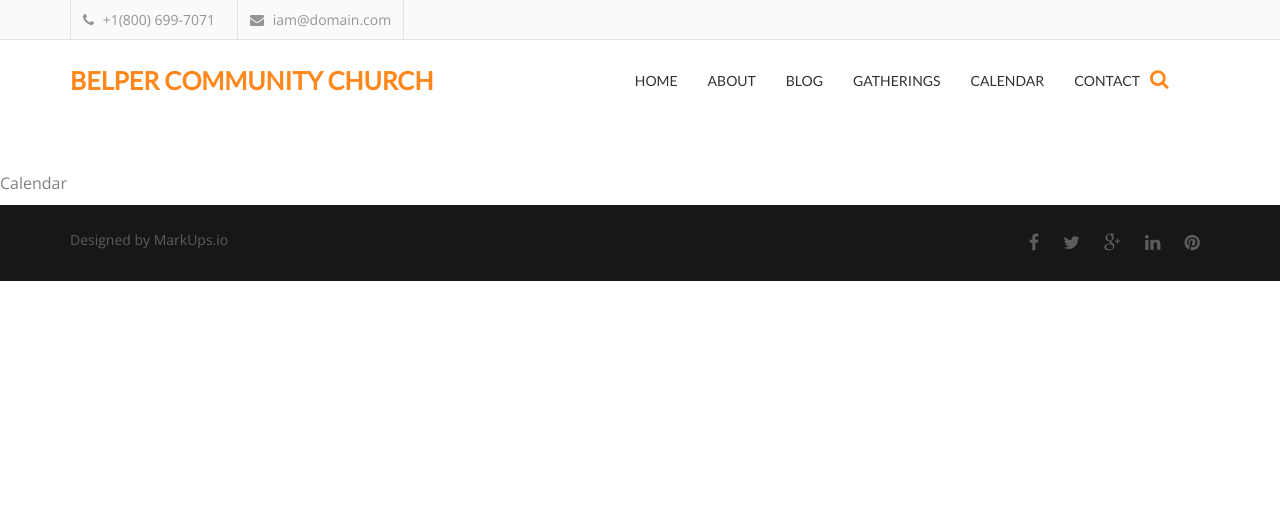
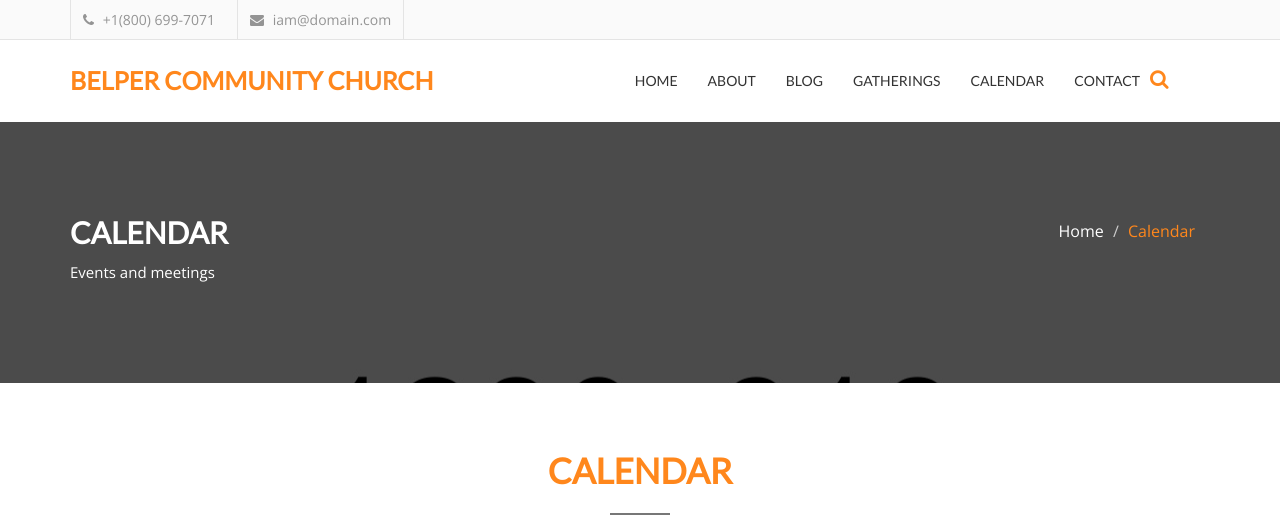
Before and after one commit to train50000/belpercommunitychurch, a Jekyll site: the page built from _pages/Calendar/index.md, in a window 1280 px wide. Shown: the top 521 px of the page. Built offline with Jekyll 4.4.1, drawn with Linux system fonts in a browser that asks for light colours; nearby versions of some CDN libraries; grey boxes are pictures that could not be loaded.

Commit message:
Initial calendar work

```diff
--- a/_layouts/page.html
+++ b/_layouts/page.html
@@ -1,14 +1,30 @@
 ---
 layout: default
 ---
-<article class="post">
 
+<!-- Start single page header -->
+  <section id="single-page-header">
+    <div class="overlay">
+      <div class="container">
+        <div class="row">
+          <div class="col-md-6 col-sm-6 col-xs-12">
+            <div class="single-page-header-left">
+              <h2>{{ page.title }}</h2>
+              <p>{{ page.description }}</p>
+            </div>
+          </div>
+          <div class="col-md-6 col-sm-6 col-xs-12">
+            <div class="single-page-header-right">
+              <ol class="breadcrumb">
+                <li><a href="/">Home</a></li>
+                <li class="active">{{ page.title }}</li>
+              </ol>
+            </div>
+          </div>
+        </div>
+      </div>
+    </div>
+  </section>
+  <!-- End single page header -->
 
-    <h2>{{ page.title }}</h2>
-
-
-  <div>
-    {{ content }}
-  </div>
-
-</article>
+{{ content }}
--- a/_pages/Calendar/index.md
+++ b/_pages/Calendar/index.md
@@ -1,8 +1,21 @@
 ---
 layout: page
 title: Calendar
+description: Events and meetings
 permalink: /calendar/
 order: 4
 ---
 
-Calendar
+<section id="contact">
+     <div class="container">
+       <div class="row">
+         <div class="col-md-12">
+           <div class="title-area">
+              <h2 class="title">{{ page.title }}</h2>
+              <span class="line"></span>
+                <iframe src="https://calendar.google.com/calendar/embed?showTitle=0&amp;showTabs=0&amp;showCalendars=0&amp;height=600&amp;wkst=1&amp;bgcolor=%23FFFFFF&amp;src=ig8ap1u67tkqvlh8hejhfdkjek%40group.calendar.google.com&amp;color=%232952A3&amp;ctz=Europe%2FLondon" style="border-width:0" width="800" height="600" frameborder="0" scrolling="no"></iframe>
+                </div>
+        </div>
+        </div>
+    </div>
+</section>
```
Also changed, not shown: _pages/contact/index.md (+2 -25 lines).
